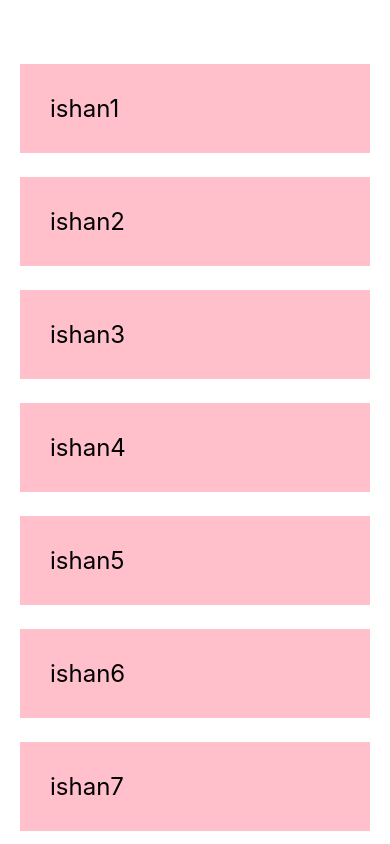
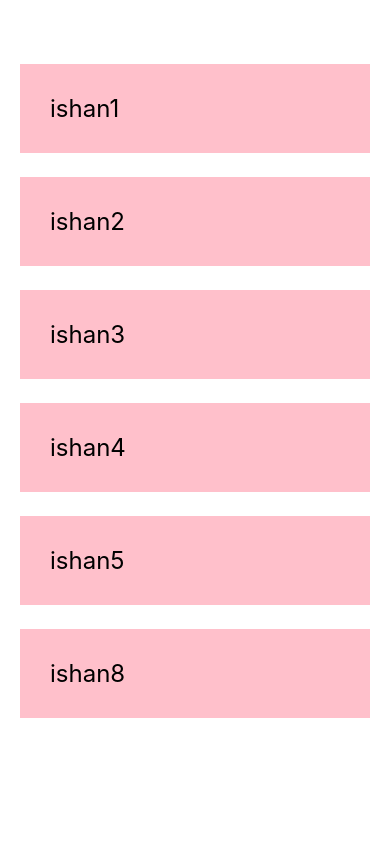
Before and after one commit to ishanEPR/React_Native_Expo, a React Native app: screen / in a window 390 px wide. Built offline with nearby package versions, Linux system fonts and the light colour scheme.

Commit message:
add flatlist(similar listview)

```diff
--- a/App.js
+++ b/App.js
@@ -1,5 +1,5 @@
 import React,{useState} from "react";
-import {View,ScrollView,Text,StyleSheet} from 'react-native';
+import {View,FlatList,Text,StyleSheet} from 'react-native';
 
 export default function App()
 {
@@ -11,8 +11,7 @@ const  [people,setPeople]=useState([
   {name:'ishan3',key:'3'},
   {name:'ishan4',key:'4'},
   {name:'ishan5',key:'5'},
-  {name:'ishan6',key:'6'},
-  {name:'ishan7',key:'7'},
+  {name:'ishan8',key:'7'},
 
 ]);
 
@@ -20,16 +19,23 @@ const  [people,setPeople]=useState([
 
     return(
       <View style={styles.container}>
+      <FlatList
+      data={people}
+      renderItem={({item})=>(
+        <Text style={styles.item}>{item.name}</Text>
+      )}
 
-      <ScrollView>
+
+      />
+
+      {/* <ScrollView>
        {people.map((item)=>(
-
 
           <View key={item.key}>
             <Text style={styles.item}>{item.name}</Text>
           </View>
 
-       ))}</ScrollView>
+       ))}</ScrollView> */}
 
 
 
```
